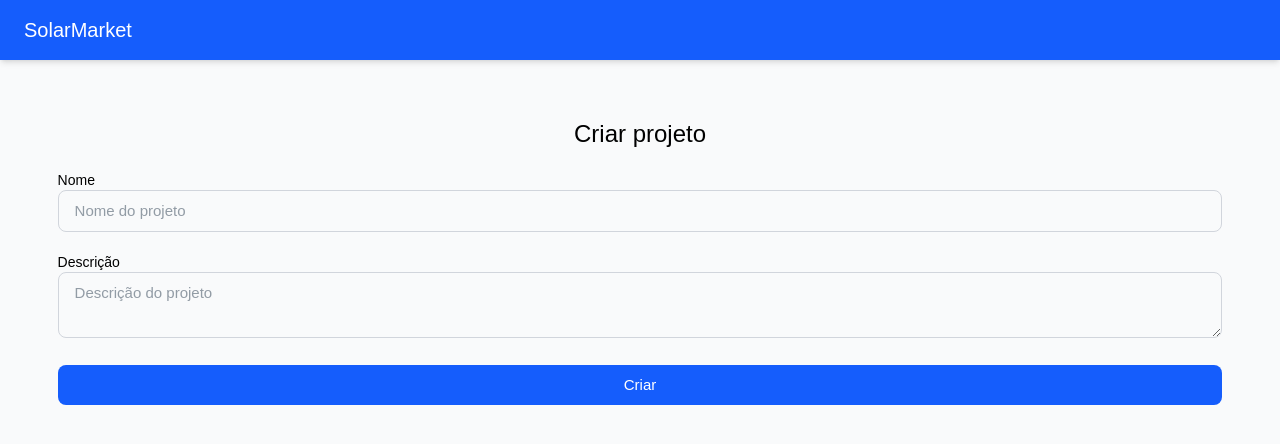
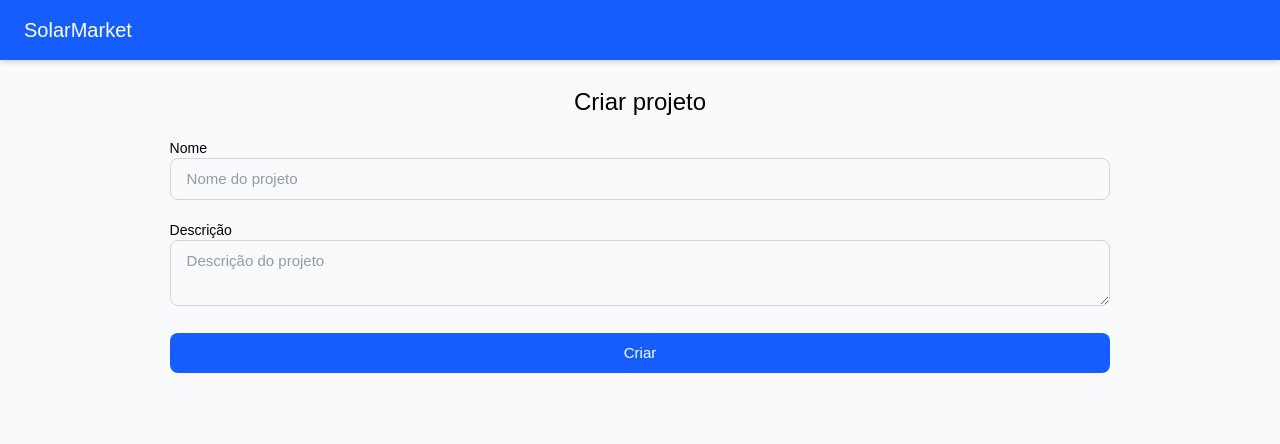
Before and after one commit to LianMiranda/JR-lian-souza-miranda-mendes, a Vue app in the folder client/: page /create/project in a window 1280 px wide. Shown: the top 444 px of the page. Built offline with nearby package versions, Linux system fonts and the light colour scheme; no server answers; the HTML template or start-up script is replaced by a standard one.

Commit message:
refactor: reducing the size of forms

```diff
--- a/client/src/components/ui/CreateProjectForm.vue
+++ b/client/src/components/ui/CreateProjectForm.vue
@@ -37,7 +37,7 @@ function handleSubmit(event: Event){
 </script>
 
 <template>
-    <form @submit="handleSubmit" class="flex flex-col bg-dark h-full p-8 gap-5">
+    <form @submit="handleSubmit" class="flex flex-col bg-dark h-full px-36 gap-5">
         <h2 class="text-2xl font-bold text-center text-black">Criar projeto</h2>
 
         <div>
--- a/client/src/components/ui/UpdateProjectForm.vue
+++ b/client/src/components/ui/UpdateProjectForm.vue
@@ -44,7 +44,7 @@ function handleSubmit(event: Event) {
 </script>
 
 <template>
-    <form @submit="handleSubmit" class="flex flex-col bg-dark h-full p-8 gap-5">
+    <form @submit="handleSubmit" class="flex flex-col bg-dark h-full px-36 gap-5">
         <h2 class="text-2xl font-bold text-center text-black">Atualizar</h2>
 
         <div>
```
